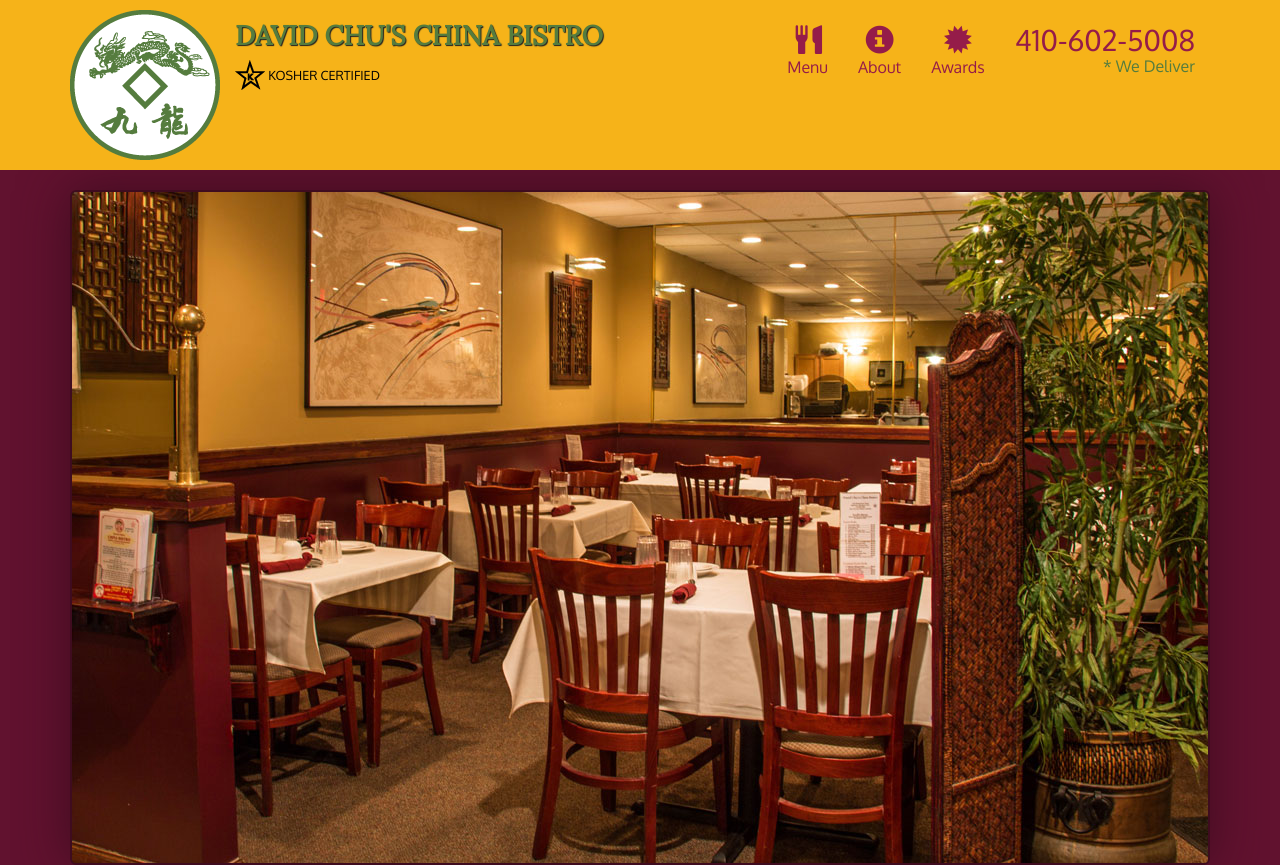
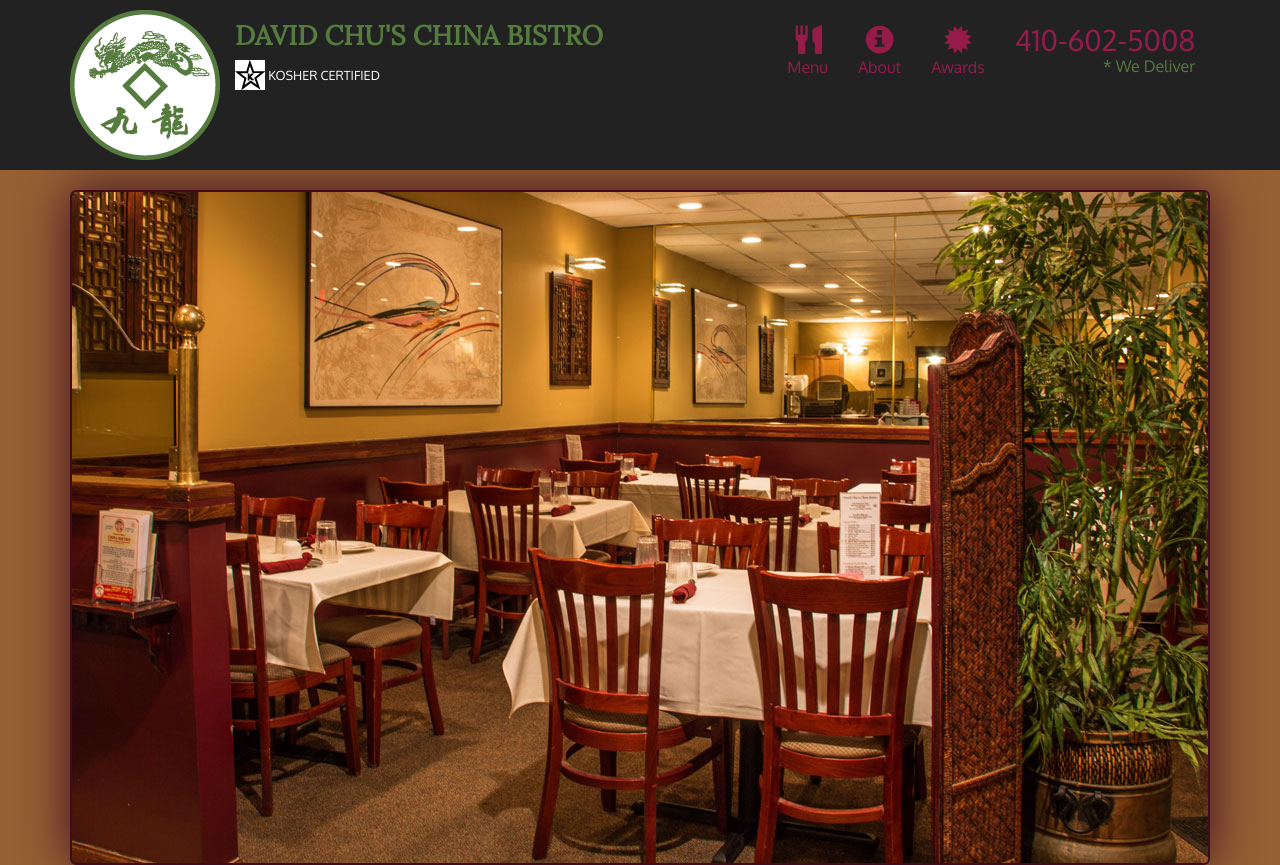
Before and after one commit to aramay/angular-restaurant-app, a plain HTML site: page index.html in a window 1280 px wide. Shown: the top 865 px of the page. Drawn offline with Linux system fonts and the light colour scheme.

```diff
--- a/css/restaurant.css
+++ b/css/restaurant.css
@@ -1,7 +1,7 @@
 body {
   font-size: 16px;
   color: #fff;
-  background-color: #61122f;
+  background-color: #956034;
   font-family: 'Oxygen', sans-serif;
 }
 
@@ -9,9 +9,12 @@ body {
   margin-top: 60px;
 }
 
+.category-tile img {
+    box-shadow: 0 0 50px #3F0C1F;
+}
 /** HEADER **/
 #header-nav {
-  background-color: #f6b319;
+  background-color: #222222;
   border-radius: 0;
   border: 0;
 }
@@ -26,6 +29,11 @@ body {
 .navbar-brand {
   padding-top: 25px;
 }
+
+img {
+    background-color: white;
+}
+
 .navbar-brand h1 { /* Restaurant name */
   font-family: 'Lora', serif;
   color: #557c3e;
@@ -41,7 +49,7 @@ body {
   text-decoration: none;
 }
 .navbar-brand p { /* Kosher cert */
-  color: #000;
+  color: #fff;
   text-transform: uppercase;
   font-size: .7em;
   margin-top: 15px;
```
